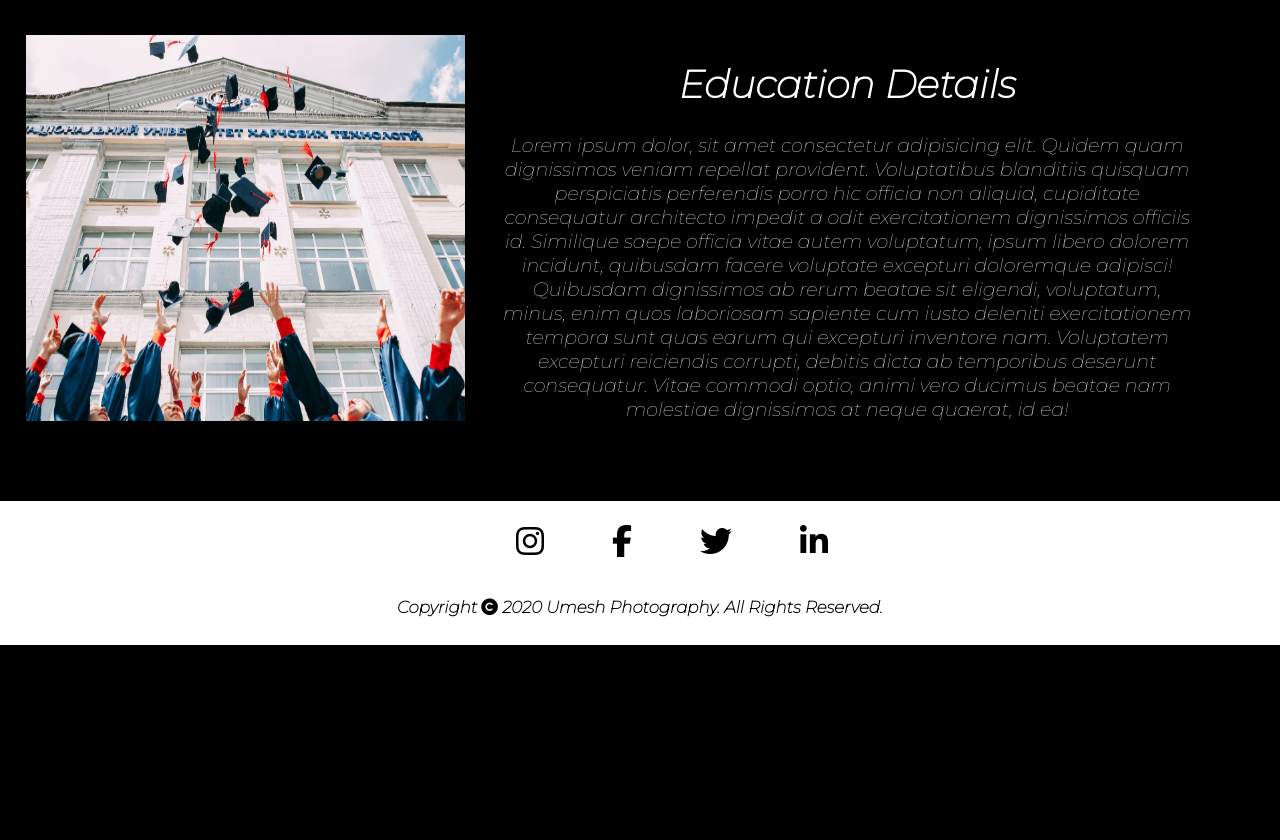
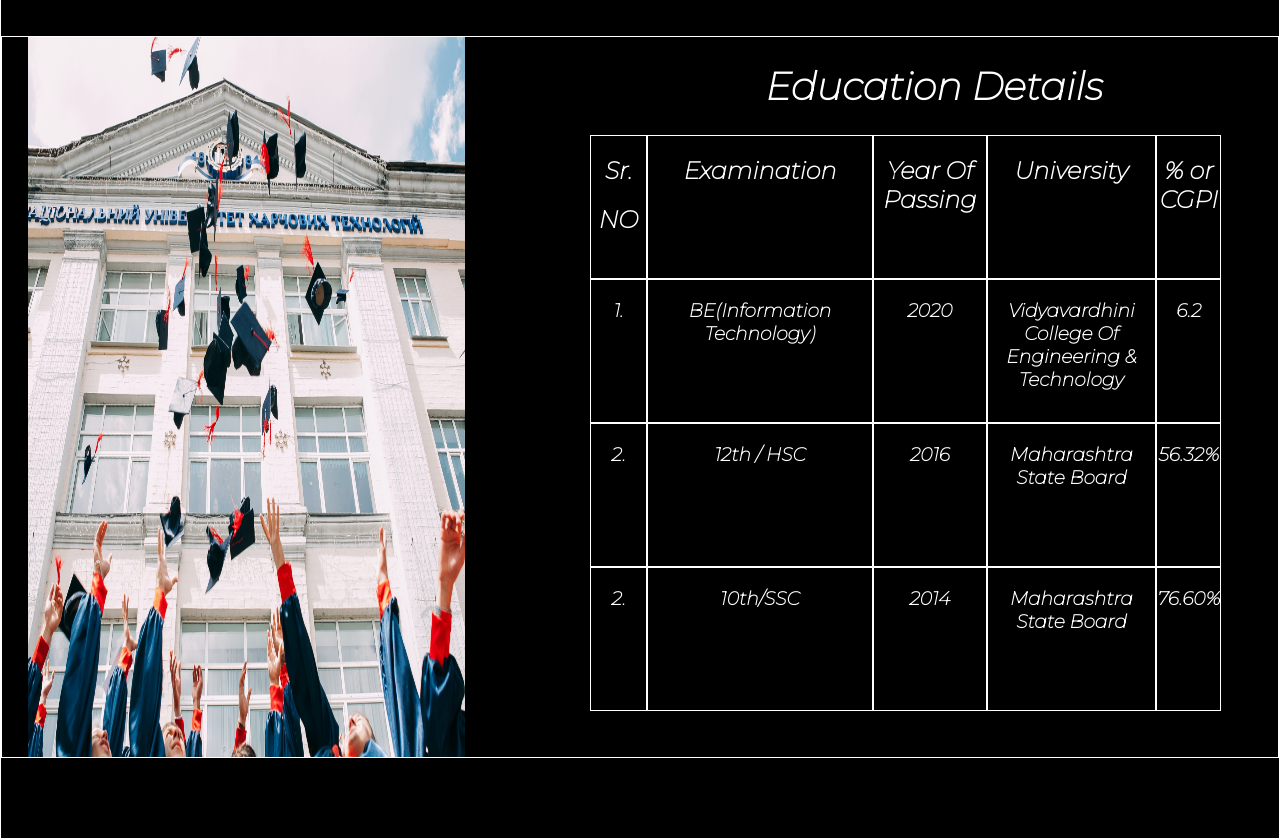
Before and after one commit to umeshmore45/Portfolio-basic, a plain HTML site: page index.html in a window 1280 px wide. Shown: the part 1340-2180 px from the top of the page. Before the commit the page ends 1985 px from the top, so only its background shows below. Drawn offline with Linux system fonts and the light colour scheme.

Commit message:
fixed flex

```diff
--- a/index.html
+++ b/index.html
@@ -1,50 +1,63 @@
 <!DOCTYPE html>
 <html lang="en">
   <head>
-    <meta charset="UTF-8">
-    <meta name="viewport" content="width=device-width, initial-scale=1.0">
-    <meta name="description" content="portfolio of Umesh more basic information about my self ">
-    <meta name="keywords" content="Umesh More profile resume My application">
-    <meta name="author" content="Umesh More">
-    <link rel="stylesheet" href="./style/index.css">
-    <link rel="icon" href="./Img/logo.png">
-    <link href="https://fonts.googleapis.com/css2?family=Montserrat:ital,wght@1,100&display=swap" rel="stylesheet">
-    <script src="https://kit.fontawesome.com/378693089f.js" crossorigin="anonymous"></script>
+    <meta charset="UTF-8" />
+    <meta name="viewport" content="width=device-width, initial-scale=1.0" />
+    <meta
+      name="description"
+      content="portfolio of Umesh more basic information about my self "
+    />
+    <meta name="keywords" content="Umesh More profile resume My application" />
+    <meta name="author" content="Umesh More" />
+    <link rel="stylesheet" href="./style/index.css" />
+    <link rel="icon" href="./Img/logo.png" />
+    <link
+      href="https://fonts.googleapis.com/css2?family=Montserrat:ital,wght@1,100&display=swap"
+      rel="stylesheet"
+    />
+    <script
+      src="https://kit.fontawesome.com/378693089f.js"
+      crossorigin="anonymous"
+    ></script>
     <title>My Profile</title>
   </head>
   <body>
     <header class="header-container" id="home">
       <div class="banner">
         <div class="banner-flex">
-
-                   <div class="logo" >
-                    <img src="./Img/logo.png" alt="Logo" title="logo">
+          <div class="logo">
+            <img src="./Img/logo.png" alt="Logo" title="logo" />
           </div>
           <nav class="navigation">
             <ul class="navigation-bar">
               <li class="navigation-items"><a href="#home">Home</a></li>
               <li class="navigation-items"><a href="#career">Career</a></li>
-                          <li class="navigation-items"><a href="#education">Education</a></li>
-                          <li class="navigation-items"><a href="#contact">Contact Me</a></li>
+              <li class="navigation-items">
+                <a href="#education">Education</a>
+              </li>
+              <li class="navigation-items">
+                <a href="#contact">Contact Me</a>
+              </li>
             </ul>
           </nav>
         </div>
 
         <div class="banner-content">
-                     <h1> Umesh More</h1>
-                     <h4> It Engineer</h4>
+          <h1>Umesh More</h1>
+          <h4>It Engineer</h4>
         </div>
       </div>
     </header>
 
-    <main class="content">
+    <main class="content border">
       <div class="main-content">
         <div class="main-text-container" id="career">
           <dl>
             <dt><h1>Career Objective</h1></dt>
             <dd>
-                       To work towards achieving greater success in my career through hard work, consistency and the
-                       ability to work with others to achieve organizational goals, aims and objectives.
+              To work towards achieving greater success in my career through
+              hard work, consistency and the ability to work with others to
+              achieve organizational goals, aims and objectives.
             </dd>
           </dl>
           <dl>
@@ -56,16 +69,82 @@
           <p class="container-text"></p>
         </div>
         <div class="aside">
-                    <img src="./Img/aside.jpg" title="Aside img" class="aside-img"/>
+          <img src="./Img/aside.jpg" title="Aside img" class="aside-img" />
         </div>
       </div>
-        <div class="main-content2" id="education">
+      <div class="main-content2 border" id="education">
         <div class="aside-right">
-                <img src="./Img/vasily-koloda-8CqDvPuo_kI-unsplash.jpg" title="aside img" class="aside-right-img">
+          <img
+            src="./Img/vasily-koloda-8CqDvPuo_kI-unsplash.jpg"
+            title="aside img"
+            class="aside-right-img"
+          />
         </div>
         <div class="contain2-text">
           <h1>Education Details</h1>
-               <p1 class="contain2-text-p1"> Lorem ipsum dolor, sit amet consectetur adipisicing elit. Quidem quam dignissimos veniam repellat provident. Voluptatibus blanditiis quisquam perspiciatis perferendis porro hic officia non aliquid, cupiditate consequatur architecto impedit a odit exercitationem dignissimos officiis id. Similique saepe officia vitae autem voluptatum, ipsum libero dolorem incidunt, quibusdam facere voluptate excepturi doloremque adipisci! Quibusdam dignissimos ab rerum beatae sit eligendi, voluptatum, minus, enim quos laboriosam sapiente cum iusto deleniti exercitationem tempora sunt quas earum qui excepturi inventore nam. Voluptatem excepturi reiciendis corrupti, debitis dicta ab temporibus deserunt consequatur. Vitae commodi optio, animi vero ducimus beatae nam molestiae dignissimos at neque quaerat, id ea! </p1>
+          <div class="grid-container">
+            <div class="box1 border">
+              <h2>Sr.</h2>
+              <h2>NO</h2>
+            </div>
+            <div class="box2 border">
+              <h2>Examination</h2>
+            </div>
+            <div class="box3 border">
+              <h2>Year Of Passing</h2>
+            </div>
+            <div class="box4 border">
+              <h2>University</h2>
+            </div>
+            <div class="box5 border">
+              <h2>% or CGPI</h2>
+            </div>
+            <div class="box6 border">
+              <h3>1.</h3>
+            </div>
+            <div class="box7 border">
+              <h3>BE(Information Technology)</h3>
+            </div>
+            <div class="box8 border">
+              <h3>2020</h3>
+            </div>
+            <div class="box9 border">
+              <h3>Vidyavardhini College Of Engineering &amp; Technology</h3>
+            </div>
+            <div class="box10 border">
+              <h3>6.2</h3>
+            </div>
+            <div class="box11 border">
+              <h3>2.</h3>
+            </div>
+            <div class="box12 border">
+              <h3>12th / HSC</h3>
+            </div>
+            <div class="box13 border">
+              <h3>2016</h3>
+            </div>
+            <div class="box14 border">
+              <h3>Maharashtra State Board</h3>
+            </div>
+            <div class="box15 border">
+              <h3>56.32%</h3>
+            </div>
+            <div class="box16 border">
+              <h3>2.</h3>
+            </div>
+            <div class="box17 border">
+              <h3>10th/SSC</h3>
+            </div>
+            <div class="box18 border">
+              <h3>2014</h3>
+            </div>
+            <div class="box19 border">
+              <h3>Maharashtra State Board</h3>
+            </div>
+            <div class="box20 border">
+              <h3>76.60%</h3>
+            </div>
+          </div>
         </div>
       </div>
     </main>
@@ -79,7 +158,8 @@
       </div>
 
       <div class="footer-copyrights">
-            <p1 class="p1">Copyright
+        <p1 class="p1"
+          >Copyright
           <i class="fas fa-copyright"></i>
           2020 Umesh Photography. All Rights Reserved.
         </p1>
@@ -89,6 +169,5 @@
     <div class="footer-top">
       <a href="#home"><i class="fas fa-arrow-circle-up fa-2x"></i></a>
     </div>
-
   </body>
 </html>
--- a/style/index.css
+++ b/style/index.css
@@ -1,96 +1,79 @@
-body{
-margin:0px;
-font-family: 'Montserrat', sans-serif;
+body {
+  margin: 0px;
+  font-family: "Montserrat", sans-serif;
   background-color: black;
 }
 
-
-.banner{
+.banner {
   height: 100vh;
   width: 100%;
   margin: 0px;
   background-image: url("../Img/pexels-lalesh-aldarwish-167964.jpg");
   background-size: cover;
   /* border:2px solid red;*/
-
 }
 
-.banner-flex{
-
+.banner-flex {
   position: sticky;
   top: 0;
   height: 20vh;
   width: 100%;
-    margin:0px;
+  margin: 0px;
   /*border:2px solid yellow;*/
-    display:flex;
+  display: flex;
   justify-content: space-between;
   flex-wrap: wrap;
-    padding-top:  4vh;
+  padding-top: 4vh;
   background-color: #90909033;
   flex-direction: row;
-
 }
 
 .banner-flex img {
-    height:25 vw ;
+  height: 25 vw;
   width: 35%;
-    padding-top:0% ;
-    padding-right:10% ;
+  padding-top: 0%;
+  padding-right: 10%;
 }
 
-
-
-
-
-.navigation{
+.navigation {
   padding-top: 1vh;
-
 }
 
-.navigation-items{
+.navigation-items {
   display: inline;
-    margin-left:2vw ;
+  margin-left: 2vw;
   font-size: 2vw;
   font-weight: bold;
   /*border:2px solid blue;*/
-
 }
 
-.navigation-items:hover{
+.navigation-items:hover {
   border-color: brown;
-    border-bottom:3px solid #ff6b00;
+  border-bottom: 3px solid #ff6b00;
 }
 
-
-
-.navigation-items a{
-    text-decoration:none ;
-    color:red;
-
-
+.navigation-items a {
+  text-decoration: none;
+  color: red;
 }
 
-.banner-content{
+.banner-content {
   /*border:2px solid red;*/
   color: white;
   text-align: center;
   margin-top: 32vh;
-
 }
 
-.banner-content > h1{
+.banner-content > h1 {
   font-weight: bold;
 }
 
-.banner-content > h4{
+.banner-content > h4 {
   color: black;
   font-weight: bold;
-
 }
 
-
-.main-content{
+.main-content {
   display: flex;
   flex-wrap: wrap;
   color: black;
@@ -102,184 +85,289 @@ background-color: black;
   /*border: 2px solid red;*/
 }
 
-.main-text-container{
-    width: 55%;
+.main-text-container {
+  width: 60%;
   color: white;
   background-color: black;
   margin-top: 2vh;
 }
 
-.aside{
-    width:35% ;
+.aside {
+  width: 35%;
   background-color: black;
   color: white;
-
 }
 
-.aside-img{
-
+.aside-img {
   height: 100%;
   width: 100%;
 }
 
-.main-text-container{
+.main-text-container {
   text-align: center;
 }
-.main-text-container h1{
+.main-text-container h1 {
   font-size: 3vw;
 }
 
-.main-text-container dd{
+.main-text-container dd {
   font-size: 2vw;
 }
 
-.main-content2{
+.main-content2 {
   display: flex;
-    flex-wrap: wrap;
+  flex-flow: wrap;
+  justify-content: space-between;
   margin-top: 10vh;
   margin-bottom: 10vh;
   padding-left: 2%;
+  height: 90vh;
   /*border: 2px solid red;*/
 }
 
-.aside-right{
+.aside-right {
   width: 35%;
+  height: 100%;
 }
 
-.aside-right img{
+.aside-right img {
   height: 100%;
   width: 100%;
 }
-.contain2-text{
+.contain2-text {
   width: 55%;
   background-color: black;
   color: white;
   text-align: center;
   padding-left: 3%;
+  height: 100%;
 }
-.contain2-text h1{
+.contain2-text h1 {
   text-align: center;
   font-size: 3vw;
+}
+
+.border {
+  border: 0.5px solid white;
+}
+
+.grid-container {
+  display: grid;
+  grid-template-rows: 1fr 1fr 1fr 1fr 1fr 1fr 1fr 1fr 1fr 1fr 1fr 1fr;
+  grid-template-columns: 1fr 1fr 1fr 1fr 1fr 1fr 1fr 1fr 1fr 1fr 1fr 1fr;
+  height: 80%;
+  width: 100%;
+}
+
+.box1 {
+  grid-row: 1/4;
+  grid-column: 1/2;
+  font-weight: bold;
+}
+
+.box2 {
+  grid-row: 1/4;
+  grid-column: 2/6;
+  font-weight: bold;
+}
+.box3 {
+  grid-row: 1/4;
+  grid-column: 6/8;
+}
+
+.box4 {
+  grid-row: 1/4;
+  grid-column: 8/11;
+}
+
+.box5 {
+  grid-row: 1/4;
+  grid-column: 11/12;
+}
+.box6 {
+  grid-row: 4/7;
+  grid-column: 1/2;
+}
+
+.box7 {
+  grid-row: 4/7;
+  grid-column: 2/6;
+}
+.box8 {
+  grid-row: 4/7;
+  grid-column: 6/8;
+}
+
+.box9 {
+  grid-row: 4/7;
+  grid-column: 8/11;
+}
+
+.box10 {
+  grid-row: 4/7;
+  grid-column: 11/12;
+}
+
+.box11 {
+  grid-row: 7/10;
+  grid-column: 1/2;
+}
+
+.box12 {
+  grid-row: 7/10;
+  grid-column: 2/6;
+}
+.box13 {
+  grid-row: 7/10;
+  grid-column: 6/8;
+}
+
+.box14 {
+  grid-row: 7/10;
+  grid-column: 8/11;
+}
+
+.box15 {
+  grid-row: 7/10;
+  grid-column: 11/12;
+}
+
+.box16 {
+  grid-row: 10/13;
+  grid-column: 1/2;
+}
+
+.box17 {
+  grid-row: 10/13;
+  grid-column: 2/6;
+}
+.box18 {
+  grid-row: 10/13;
+  grid-column: 6/8;
+}
+
+.box19 {
+  grid-row: 10/13;
+  grid-column: 8/11;
+}
+
+.box20 {
+  grid-row: 10/13;
+  grid-column: 11/12;
 }
 
 .contain2-text-p1 {
   text-align: justify;
   font-size: 1.5vw;
-
 }
 
-
-
-.footer{
+.footer {
   /*border:2px solid yellow ; */
-    height:18vh ;
-    width:100% ;
+  height: 18vh;
+  width: 100%;
   background-color: white;
 }
 
-
-.footer-icon{
-
+.footer-icon {
   /*display: flex;
     flex-wrap: wrap;*/
   text-align: center;
   margin: 0px;
 }
 
-.footer-icon i{
-    margin-top: 3vh;
-    margin-left:5vw ;
+.footer-icon i {
+  margin-top: 10vh;
+  margin-left: 5vw;
 }
 
-.footer-top{
+.footer-top {
   color: white;
   padding-left: 95%;
   position: fixed;
   bottom: 0vh;
 }
 
-.footer-copyrights{
+.footer-copyrights {
   padding-top: 5vh;
   color: black;
   text-align: center;
-    padding-bottom:1vh ;
+  padding-bottom: 1vh;
 }
 
-.p1{
+.p1 {
   font-size: 1.3vw;
   font-weight: bold;
   color: black;
   text-align: center;
 }
 
-
-a{
+a {
   text-decoration: none;
 }
 
-
 @media (max-width: 767.98px) {
-    body{
+  body {
     background-color: black;
   }
 
-    .banner{
+  .banner {
     width: 100%;
-        height:50vh;
+    height: 50vh;
   }
 
-    .banner-content{
+  .banner-content {
     margin-top: 0vh;
     text-align: center;
     /*border:2px solid red;*/
     margin-bottom: 32vh;
   }
 
-    .banner-content > h4{
+  .banner-content > h4 {
     color: red;
   }
 
-
-    .navigation-items{
+  .navigation-items {
     display: block;
   }
-    .main-content{
+  .main-content {
     flex-direction: column;
     justify-content: space-around;
-
   }
 
-    .main-text-container{
+  .main-text-container {
     width: 90%;
     text-align: center;
   }
 
-
-    .aside{
+  .aside {
     width: 90%;
     padding-left: 5%;
     align-items: center;
     align-content: center;
   }
 
-    .main-content2{
-        flex-direction: column-reverse;
-
+  .main-content2 {
+    flex-flow: nowrap;
+    flex-direction: column;
   }
 
-    .aside-right{
+  .aside-right {
     width: 90%;
+    height: 50%;
     align-content: center;
+    padding-left: 5%;
+    margin-top: 0%;
+  }
+
+  .contain2-text {
+    height: 60%;
+    width: 100%;
+    font-size: 1.5vh;
     padding-left: 5%;
   }
 
-    .contain2-text{
-        text-align: center;
-        width: 90%;
-        padding-left: 5%;
+  .footer-top {
+    padding-left: 87%;
+    position: fixed;
   }
-    .footer-top{
-        padding-left: 87%;
 }
-
-}
```
Lines whose indentation alone changed are shown as unchanged.
